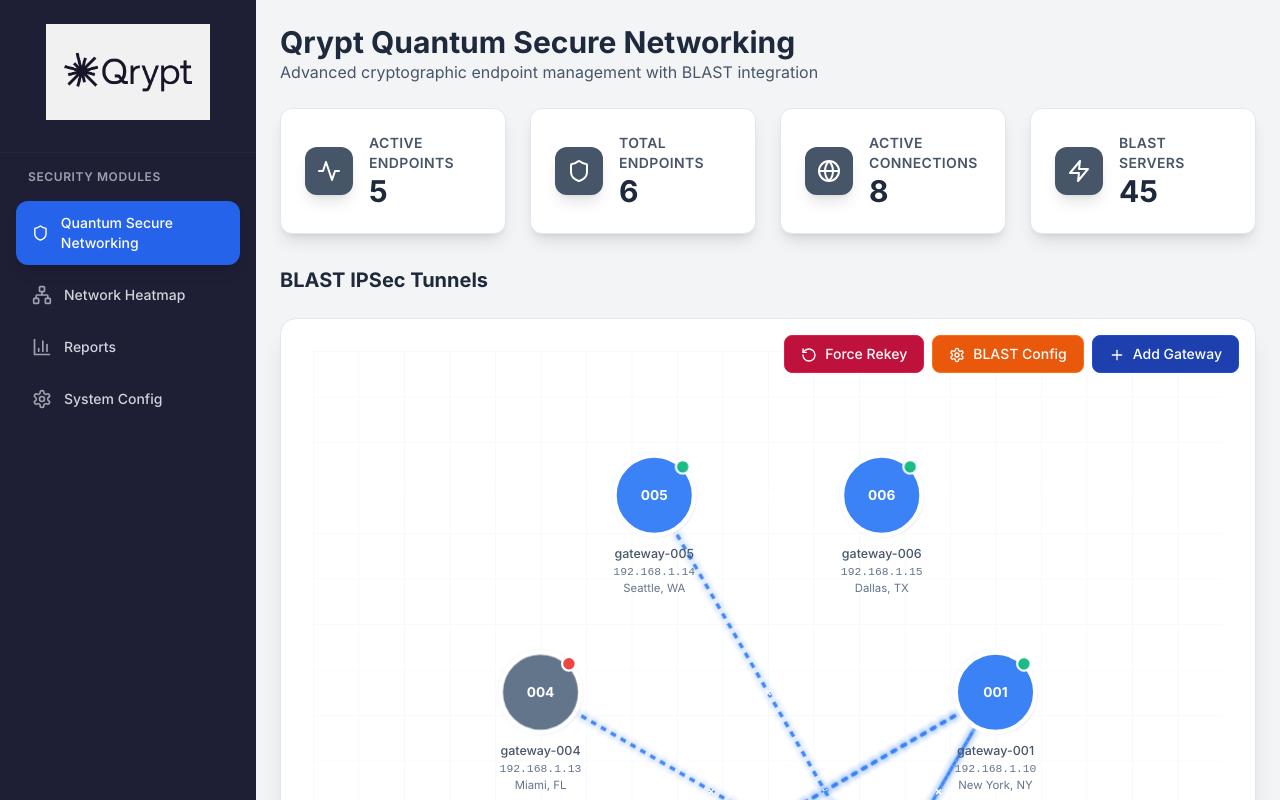
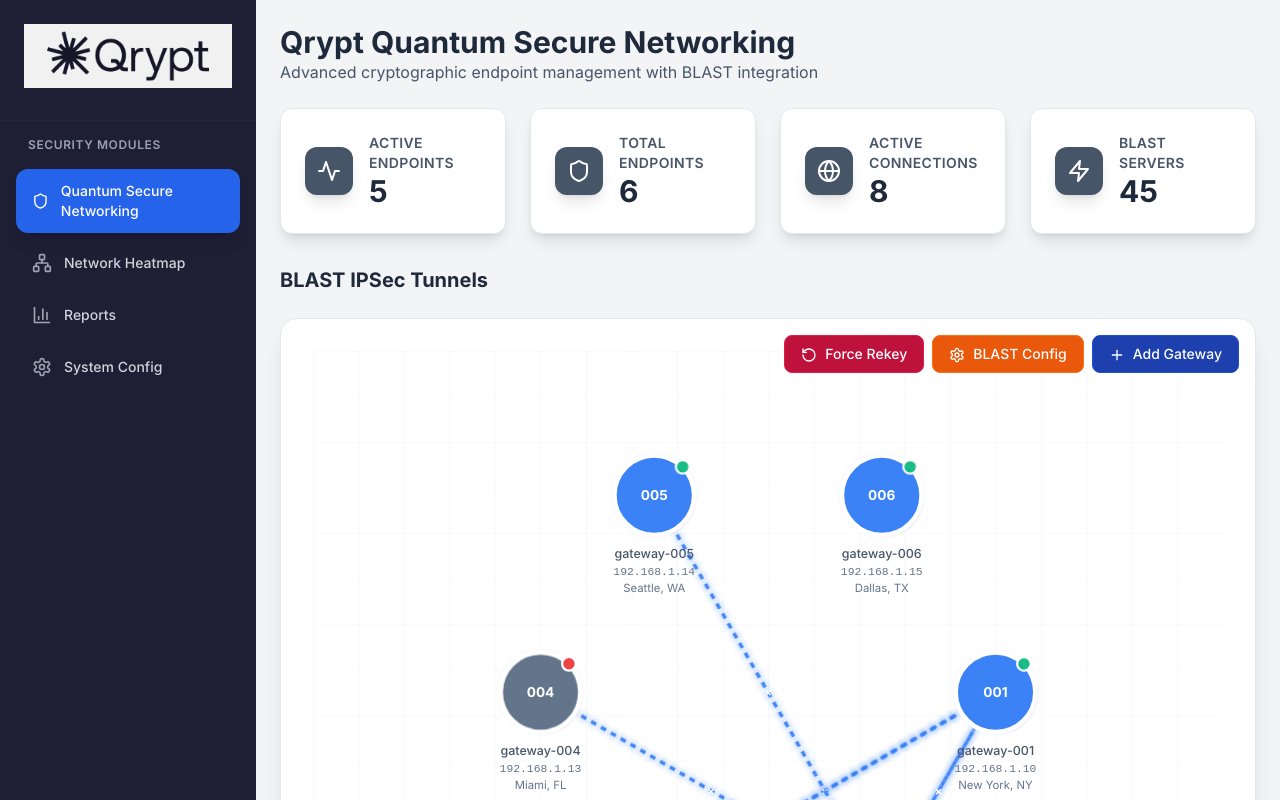
Before and after one commit to Grego22/design001, a React (Vite) app: page / in a window 1280 px wide. Shown: the top 800 px of the page. Built offline with nearby package versions, Linux system fonts and the light colour scheme.

Commit message:
Stretch logo to full nav width and update favicon

```diff
--- a/index.html
+++ b/index.html
@@ -2,7 +2,7 @@
 <html lang="en">
   <head>
     <meta charset="UTF-8" />
-    <link rel="icon" type="image/svg+xml" href="/vite.svg" />
+    <link rel="icon" type="image/png" href="/favicon.ico" />
     <meta name="viewport" content="width=device-width, initial-scale=1.0" />
     <title>Qrypt - Enterprise Security Portal</title>
   </head>
--- a/src/components/Sidebar.tsx
+++ b/src/components/Sidebar.tsx
@@ -18,11 +18,11 @@
   return (
     <div className="w-64 text-white flex flex-col min-h-screen shadow-2xl" style={{ backgroundColor: '#1E1E35' }}>
       <div className="p-6 border-b border-gray-800">
-        <div className="mb-2">
+        <div className="mb-2 w-full">
           <img
             src={qryptLogo}
             alt="Qrypt Logo"
-            className="w-full h-24 object-contain"
+            className="w-full h-16 object-cover"
             onError={(e) => {
               console.error('Logo failed to load');
               e.currentTarget.style.display = 'none';
```
Also changed, not shown: 1 other file (tests, documents, lock files or other folders).
